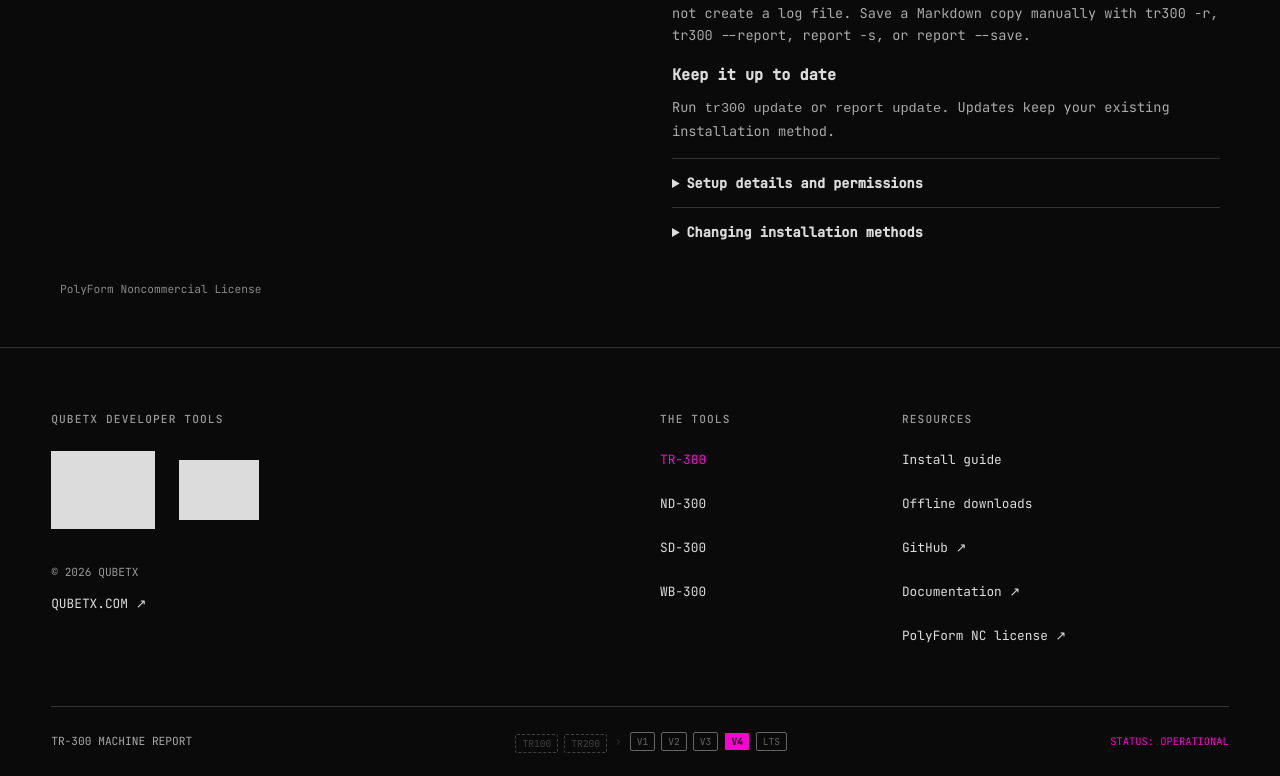
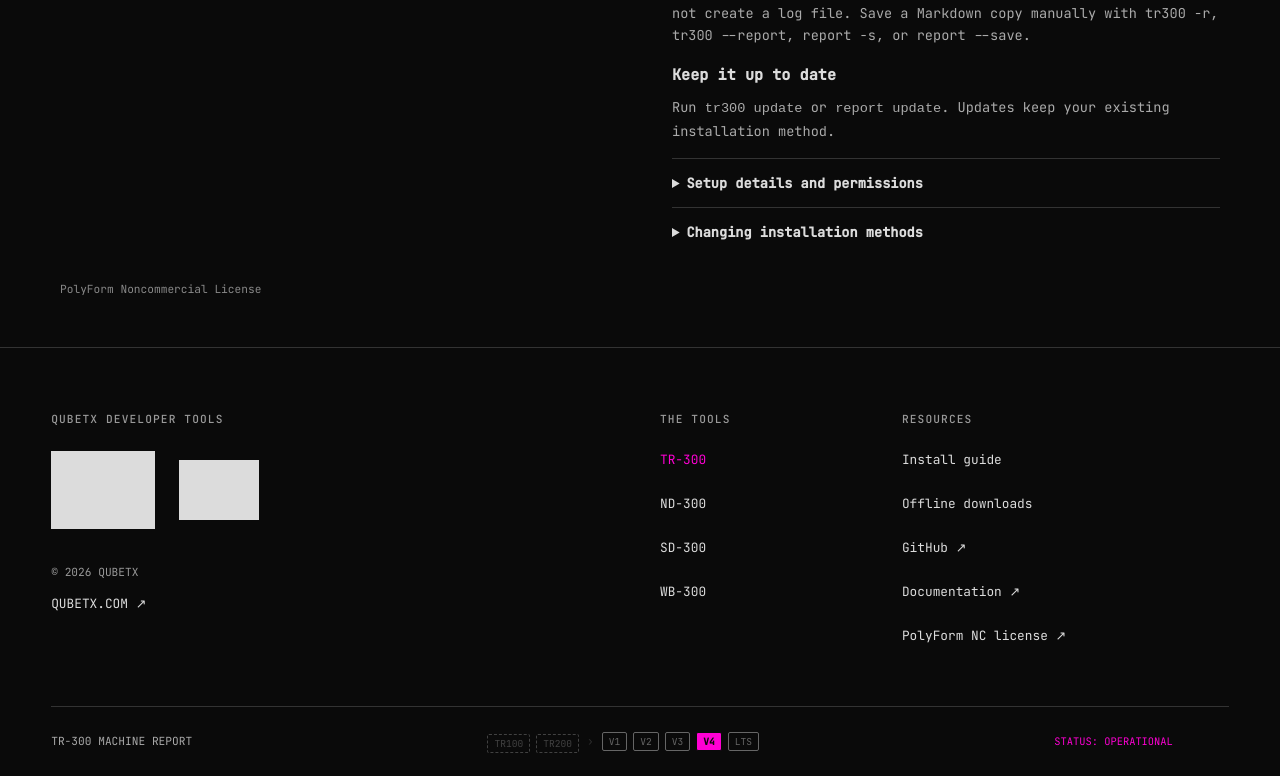
Before and after one commit to QubeTX/qube-machine-report-homepage, a React (Vite) app: page / in a window 1280 px wide. Shown: the part 5703-6479 px from the top of the page. Built offline with nearby package versions, Linux system fonts and the light colour scheme; no server answers; grey boxes are pictures that could not be loaded.

Commit message:
Keep footer status clear of the back-to-top button

```diff
--- a/src/components/SiteFooter.jsx
+++ b/src/components/SiteFooter.jsx
@@ -107,7 +107,7 @@ export default function SiteFooter({ title, repository, status = 'Operational',
 
       <div style={{
         display: 'flex', flexWrap: 'wrap', alignItems: 'center', justifyContent: 'space-between',
-        gap: '1rem 2rem', paddingTop: '1.5rem', borderTop: '1px solid #333',
+        gap: '1rem 2rem', paddingTop: '1.5rem', paddingRight: '3.5rem', borderTop: '1px solid #333',
       }}>
         <p style={{ fontSize: '0.7rem', lineHeight: 1.7, color: '#aaa' }}>{title}</p>
         <div style={{ display: 'flex', flexWrap: 'wrap', gap: '6px', alignItems: 'center' }}>{children}</div>
```
